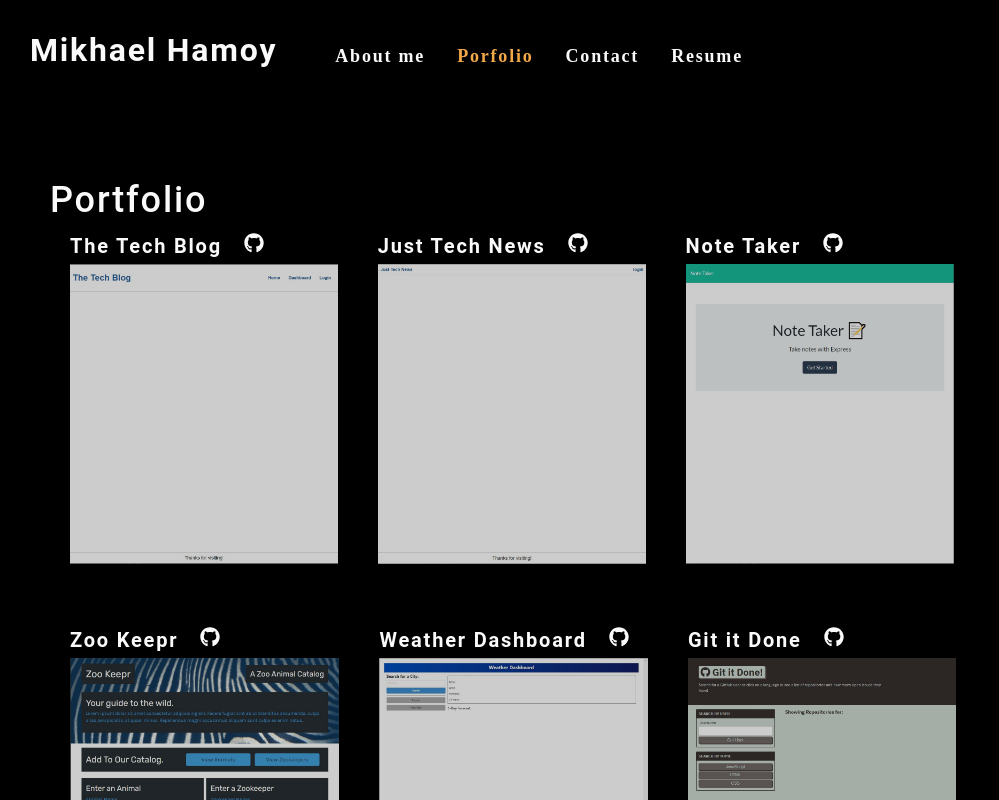
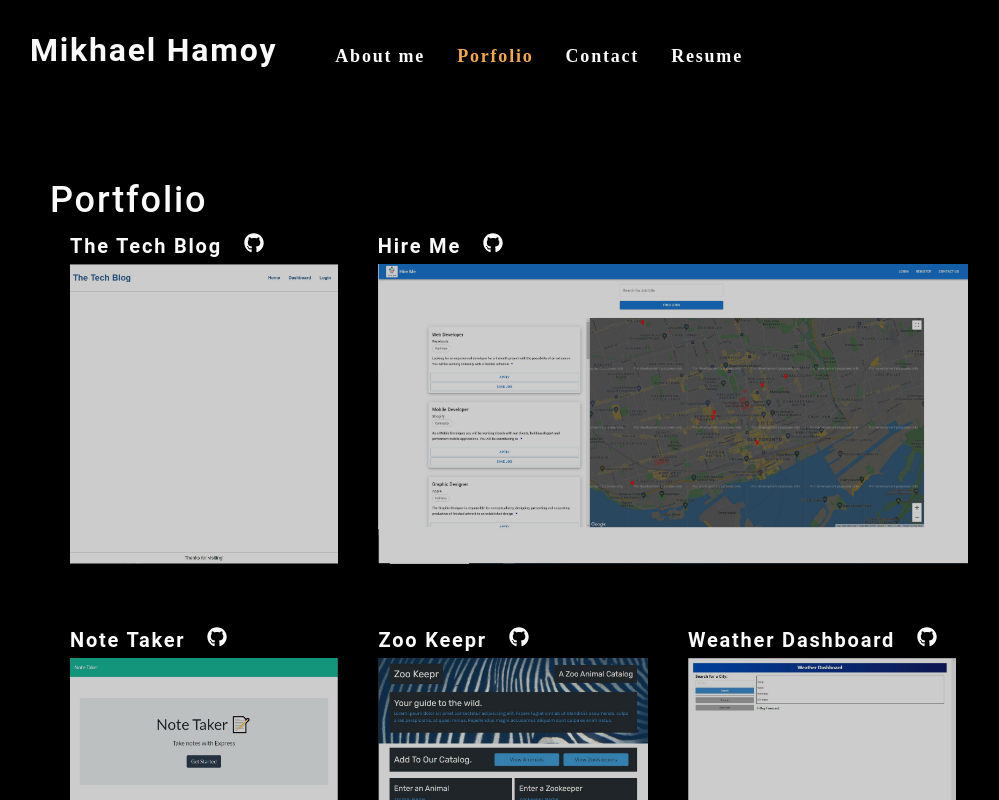
Before and after one commit to mikhaelhamoy/react-portfolio, a React (Create React App) app: page / in a window 1280 px wide. Both pictures are taken after a click on the item "Porfolio". Shown: the top 800 px of the page, without its empty margins (44-1043 px from the left). Built offline with nearby package versions, Linux system fonts and the light colour scheme.

Commit message:
add project 3 to portfolio

```diff
--- a/src/components/Portfolio/index.js
+++ b/src/components/Portfolio/index.js
@@ -10,9 +10,9 @@ function Portfolio() {
       github: 'https://github.com/mikhaelhamoy/challenge-week-14'
     },
     {
-      title: 'Just Tech News',
-      application: 'https://mhamoy-just-tech-news.herokuapp.com/',
-      github: 'https://github.com/mikhaelhamoy/just-tech-news'
+      title: 'Hire Me',
+      application: 'https://enigmatic-headland-23847.herokuapp.com/',
+      github: 'https://github.com/csarmiento17/hire-me'
     },
     {
       title: 'Note Taker',
```
Also changed, not shown: src/assets/project/1.jpg.
